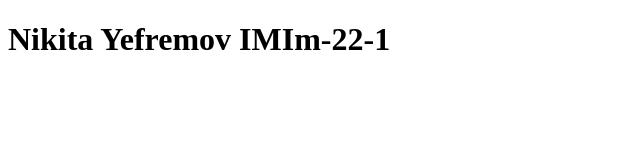
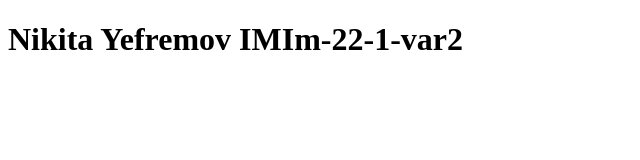
Before and after one commit to chykchas/lab1, a plain HTML site: page index.html in a window 1280 px wide. Shown: the whole page, without its empty margins (0-640 px from the left). Drawn offline with Linux system fonts and the light colour scheme.

Commit message:
Update index.html

```diff
--- a/index.html
+++ b/index.html
@@ -6,6 +6,6 @@
     <meta name="viewport" content="width=device-width, inital-scale=1.0" />
   </head>
   <body>
-    <h1>Nikita Yefremov IMIm-22-1</h1>
+    <h1>Nikita Yefremov IMIm-22-1-var2</h1>
   </body>
 </html>
```
